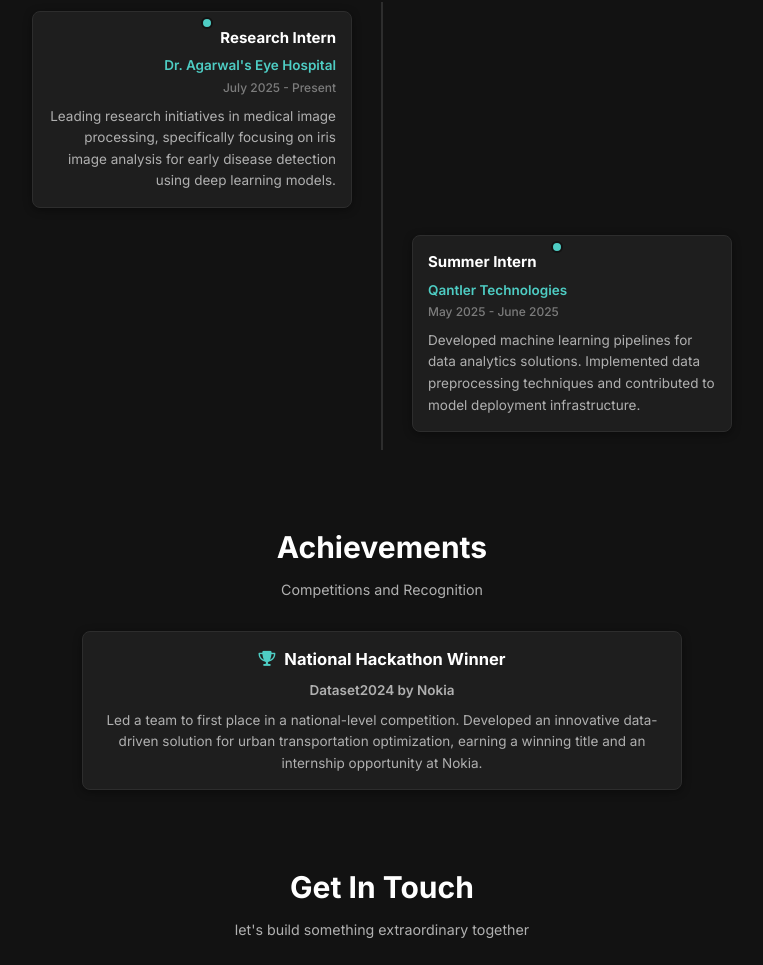
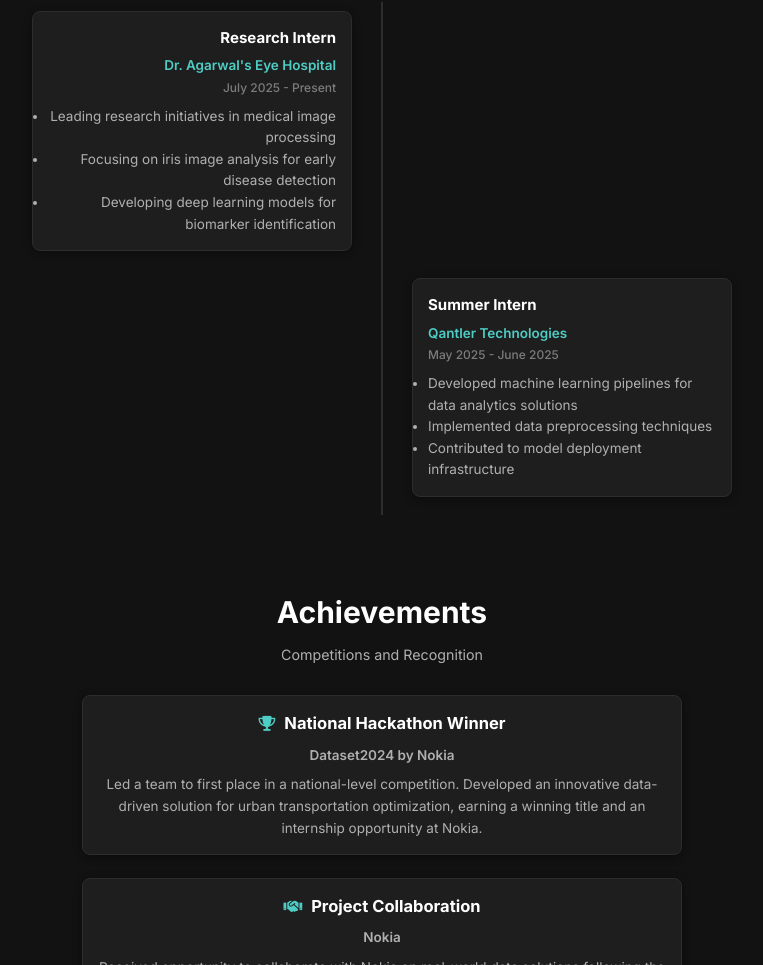
Before and after one commit to vignshh7/Portfolio-Website, a plain HTML site: page index.html in a window 1280 px wide. Shown: the part 1475-2440 px from the top of the page, without its empty margins (258-1021 px from the left). Drawn offline with Linux system fonts and the light colour scheme.

Commit message:
Update index.html

```diff
--- a/index.html
+++ b/index.html
@@ -41,6 +41,7 @@
             </p>
             <div class="hero-cta">
                 <a href="#projects" class="btn btn-primary">View Work</a>
+                <a href="Vignesh-Resume.pdf" download class="btn btn-secondary">Download Resume</a>
                 <a href="#contact" class="btn btn-secondary">Get in Touch</a>
             </div>
         </div>
@@ -109,7 +110,12 @@
                 <div class="project-card">
                     <div class="project-header">
                         <h3 class="project-title">Diabetes Detection using Iris Images</h3>
-                        <span class="project-status">Research</span>
+                        <div>
+                            <span class="project-status">Research</span>
+                            <a href="https://github.com/vignshh7/Iris-Diabetes-Detection" target="_blank" class="github-link">
+                                <i class="fab fa-github"></i>
+                            </a>
+                        </div>
                     </div>
                     <p class="project-description">
                         Conducting novel research to detect diabetic retinopathy through non-invasive iris image analysis.
@@ -135,29 +141,32 @@
         <div class="container">
             <div class="timeline">
                 <div class="timeline-item">
-                    <div class="timeline-marker"></div>
+                    <div class="timeline-marker-left"></div>
                     <div class="timeline-content">
                         <h3>Research Intern</h3>
                         <p class="timeline-company">Dr. Agarwal's Eye Hospital</p>
                         <p class="timeline-period">July 2025 - Present</p>
-                        <p class="timeline-description">
-                            Leading research initiatives in medical image processing, specifically focusing on
-                            iris image analysis for early disease detection using deep learning models.
-                        </p>
+                        <ul class="timeline-description">
+                            <li>Leading research initiatives in medical image processing</li>
+                            <li>Focusing on iris image analysis for early disease detection</li>
+                            <li>Developing deep learning models for biomarker identification</li>
+                        <ul>
                     </div>
                 </div>
                 <div class="timeline-item">
-                    <div class="timeline-marker"></div>
+                    <div class="timeline-marker-right"></div>
                     <div class="timeline-content">
                         <h3>Summer Intern</h3>
                         <p class="timeline-company">Qantler Technologies</p>
                         <p class="timeline-period">May 2025 - June 2025</p>
-                        <p class="timeline-description">
-                            Developed machine learning pipelines for data analytics solutions. Implemented
-                            data preprocessing techniques and contributed to model deployment infrastructure.
-                        </p>
+                        <ul class="timeline-description">
+                            <li>Developed machine learning pipelines for data analytics solutions</li>
+                            <li>Implemented data preprocessing techniques</li>
+                            <li>Contributed to model deployment infrastructure</li>
+                        </ul>
                     </div>
                 </div>
+
             </div>
         </div>
     </section>
@@ -180,7 +189,19 @@
                         data-driven solution for urban transportation optimization, earning a winning title
                         and an internship opportunity at Nokia.
                     </p>
+                </div><br>
+                <div class="achievement-card">
+                    <div class="achievement-header">
+                        <i class="fas fa-handshake achievement-icon"></i>
+                        <h3 class="achievement-title">Project Collaboration</h3>
+                    </div>
+                    <p class="achievement-company">Nokia</p>
+                    <p class="achievement-description">
+                        Received opportunity to collaborate with Nokia on real-world data solutions
+                        following the national hackathon win.
+                    </p>
                 </div>
+
             </div>
         </div>
     </section>
@@ -194,11 +215,9 @@
             <div class="contact-content">
                 <div class="contact-info">
                     <a href="https://mail.google.com/mail/?view=cm&to=vigneshdark07@gmail.com" class="contact-item" target="_blank">
-    <i class="fas fa-envelope contact-icon"></i>
-    <span class="contact-text">Email</span>
-</a>
-
-
+                        <i class="fas fa-envelope contact-icon"></i>
+                        <span class="contact-text">Email</span>
+                    </a>
                     <a href="https://linkedin.com/in/vignshh" class="contact-item" target="_blank">
                         <i class="fab fa-linkedin-in contact-icon"></i>
                         <span class="contact-text">LinkedIn</span>
```
